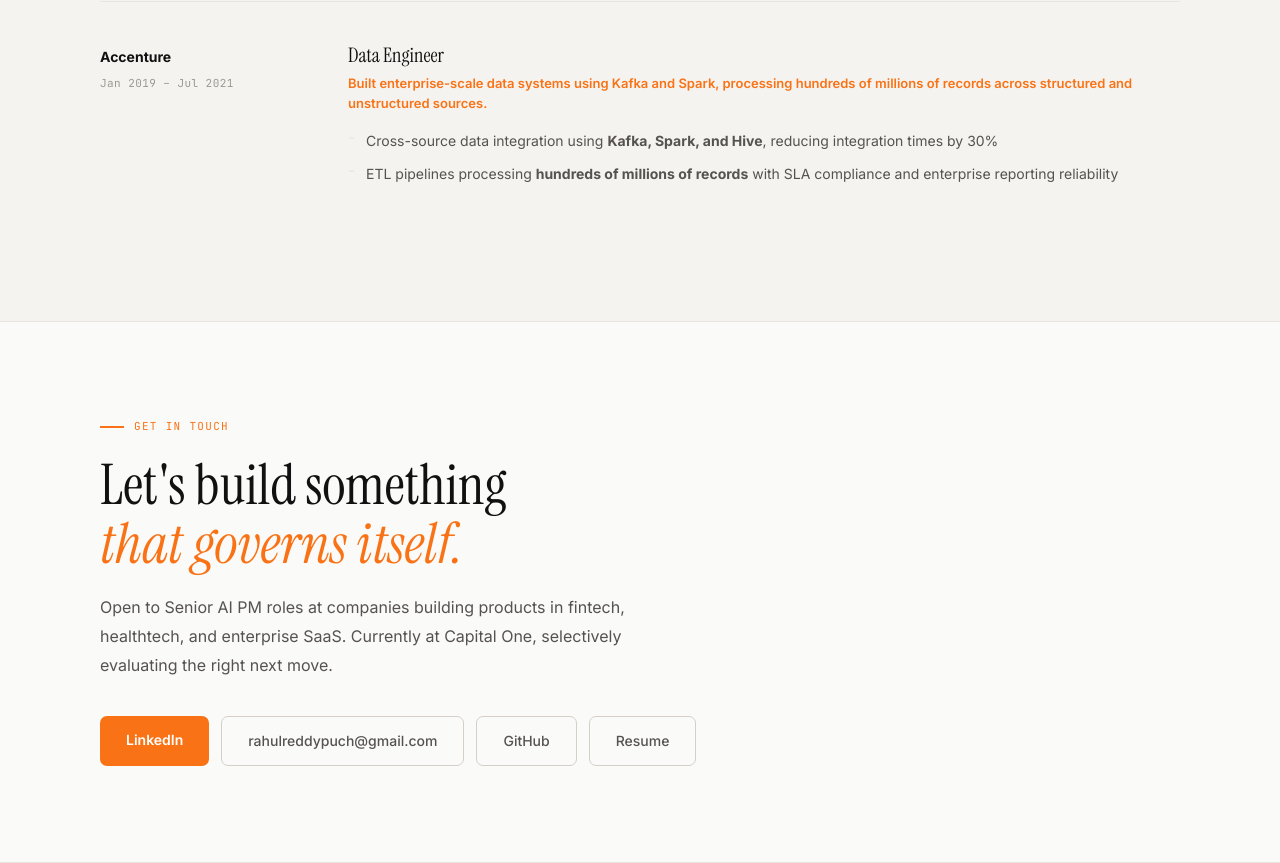
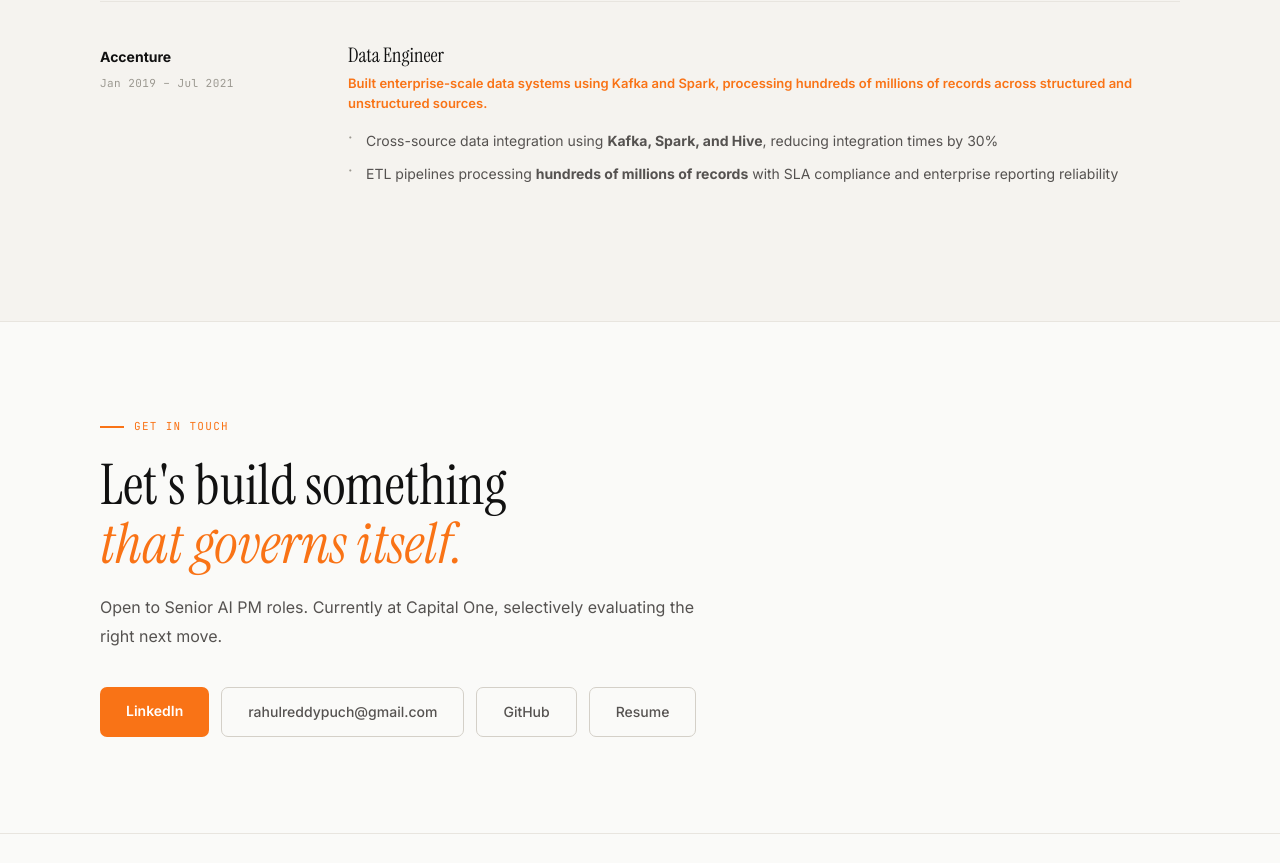
Before and after one commit to rahulreddyutd/rahul-portfolio-light, a Next.js app: page / in a window 1280 px wide. Shown: the part 5400-6263 px from the top of the page. Built offline with nearby package versions, Linux system fonts and the light colour scheme.

Commit message:
fix: nav name, bullet visibility, contact copy

```diff
--- a/src/app/page.tsx
+++ b/src/app/page.tsx
@@ -498,7 +498,7 @@
               <ul style={{ listStyle: "none", display: "flex", flexDirection: "column", gap: "10px" }}>
                 {bullets.map((b, j) => (
                   <li key={j} style={{ fontSize: "14px", color: C.text2, paddingLeft: "18px", position: "relative", lineHeight: 1.65 }}>
-                    <span style={{ position: "absolute", left: 0, color: C.border, fontSize: "16px", lineHeight: 1 }}>-</span>
+                    <span style={{ position: "absolute", left: 0, color: C.text3, fontSize: "16px", lineHeight: 1 }}>·</span>
                     <span dangerouslySetInnerHTML={{ __html: b }} />
                   </li>
                 ))}
@@ -516,7 +516,7 @@
             Let&apos;s build something<br /><em style={{ fontStyle: "italic", color: C.orange }}>that governs itself.</em>
           </h2>
           <p style={{ fontSize: "16px", color: C.text2, lineHeight: 1.8, marginBottom: "36px" }}>
-            Open to Senior AI PM roles at companies building products in fintech, healthtech, and enterprise SaaS. Currently at Capital One, selectively evaluating the right next move.
+            Open to Senior AI PM roles. Currently at Capital One, selectively evaluating the right next move.
           </p>
           <div style={{ display: "flex", gap: "12px", flexWrap: "wrap" }}>
             <a href="https://www.linkedin.com/in/rahulreddypuchakayala/" target="_blank" rel="noopener noreferrer" style={{ padding: "13px 26px", background: C.orange, color: "#fff", borderRadius: "7px", fontSize: "14px", fontWeight: 600, textDecoration: "none", transition: "background 0.15s" }}
```
